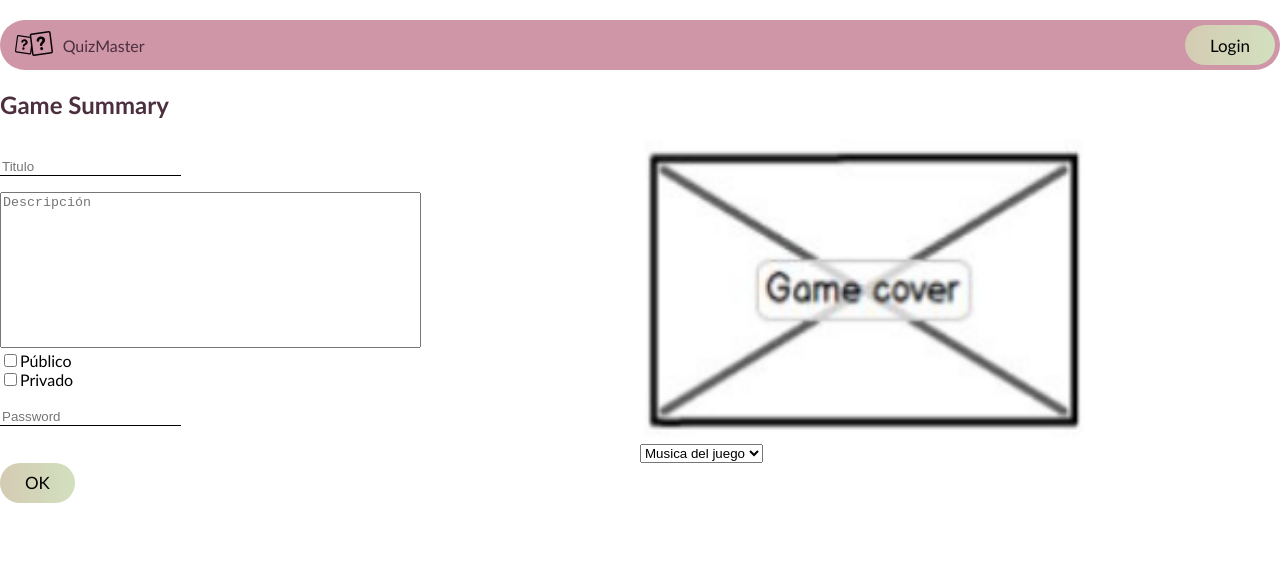
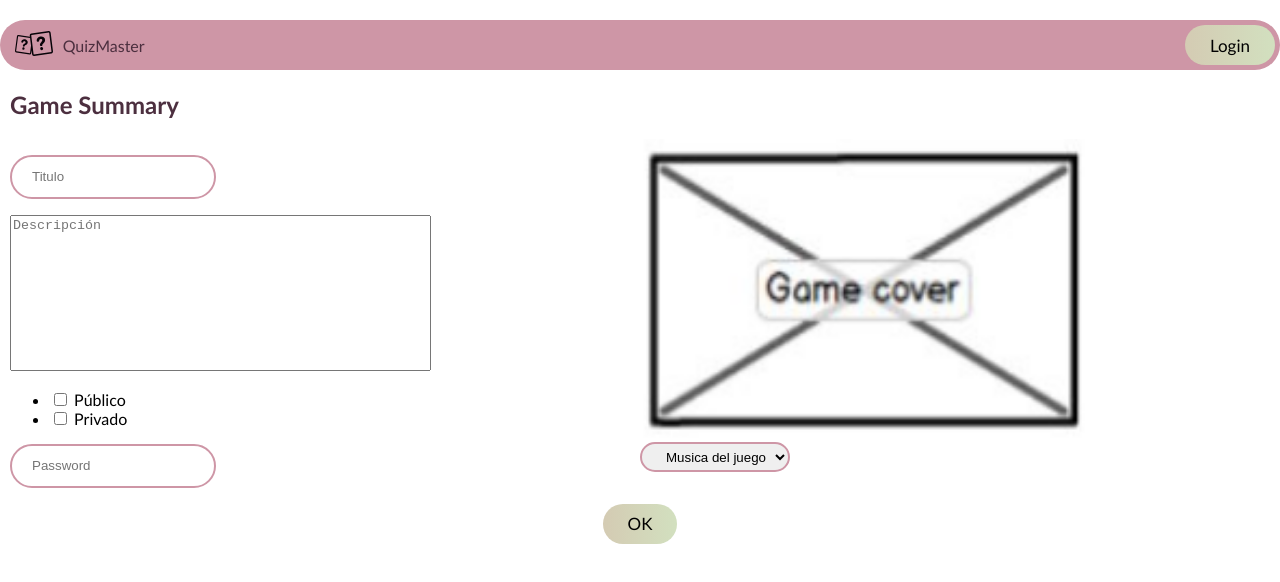
Before and after one commit to ElLucioVpe/labrianet, a React (Create React App) app in the folder App/webapp/: page /configurarJuego in a window 1280 px wide. Shown: the top 582 px of the page. Built offline with nearby package versions, Linux system fonts and the light colour scheme.

Commit message:
ConfigurarJuego 2.0
Con CheckBox y css mejorado por los cambios de lugares.

```diff
--- /dev/null
+++ b/App/webapp/src/Components/CheckBox.js
@@ -0,0 +1,11 @@
+import React from 'react'
+
+export const CheckBox = props => {
+    return (
+        <li>
+            <input key={props.id} onClick={props.handleCheckChieldElement} type="checkbox" checked={props.isChecked} value={props.value} /> {props.value}
+        </li>
+    )
+}
+
+export default CheckBox
--- a/App/webapp/src/Css/ConfigurarJuego.css
+++ b/App/webapp/src/Css/ConfigurarJuego.css
@@ -1,5 +1,9 @@
-.grid {
-    height: 100%; /*arreglo*/
+.configuracionJuego {
+    margin: 10px;
+}
+
+.grid-configuracionJuego {
+    height: 100%;
     display: grid;
     grid-template-columns: 50% 50%;
     grid-template-rows: 50% 50%;
@@ -8,6 +12,14 @@
             "seccion1-config seccion2-config";
 }
 
-.descripcion {
+.configuracionJuego input.input , select {
+    height: 30px;
+    border-radius: 25px;
+    border: 2px solid var(--main2);
+    padding: 5px;
+    padding-left: 20px;
+}
+
+.descripcion-juego {
     resize: none;
 }
--- a/App/webapp/src/Views/ConfigurarJuego.js
+++ b/App/webapp/src/Views/ConfigurarJuego.js
@@ -1,36 +1,56 @@
 import React from 'react'
-import Button from "../Components/Button";
+import CheckBox from "../Components/CheckBox";
+
 import "../Css/ConfigurarJuego.css";
 
 class ConfigurarJuego extends React.Component {
 
+    constructor(props) {
+        super(props)
+        this.state = {
+            privacidad: [
+                {id: 1, value: "Público", isChecked: false},
+                {id: 2, value: "Privado", isChecked: false}
+            ]
+        }
+    }
+
+    handleCheckChieldElement = (event) => {
+        let privacidad = this.state.privacidad
+        privacidad.forEach(item => {
+            if (item.value === event.target.value)
+                item.isChecked =  event.target.checked
+            else item.isChecked = false;
+        })
+        this.setState({privacidad: privacidad})
+    }
+
     render() {
         return (
-            <div className="configuracion">
+            <div className="configuracionJuego">
                 <form>
                     <h2>Game Summary</h2>
-                    <div className="grid">
+                    <div className="grid-configuracionJuego">
                         <div className="seccion1-config">
                             <p>
-                                <input type="text" name="titulo" placeholder="Titulo"/>
+                                <input className="input" type="text" name="titulo" placeholder="Titulo"/>
                             </p>
-                            <textarea className="descripcion" placeholder="Descripción" rows="10" cols="50">
+                            <textarea className="descripcion-juego" placeholder="Descripción" rows="10" cols="50">
                             </textarea><br/>
 
-                            <label>
-                                <input type="checkbox" onChange={this.PrivacidadOnChange} className="esPrivado"
-                                       value="false" name="privacidad"/>Público</label>
-                            <br/>
-                            <label>
-                                <input type="checkbox" className="esPrivado" value="true"
-                                       name="privacidad"/>Privado</label>
-                            <p><input type="text" name="password" placeholder="Password"/></p>
+                            <ul>
+                                {
+                                    this.state.privacidad.map((item) => {
+                                        return (<CheckBox handleCheckChieldElement={this.handleCheckChieldElement} {...item} />)
+                                    })
+                                }
+                            </ul>
+                            <p><input className="input" type="text" name="password" placeholder="Password"/></p>
 
                         </div>
 
                         <div className="seccion2-config">
-                            <img id="gamecover" width="450" height="300" src="../../img/gamecover.png"
-                                 placeholder="GameCover"/>
+                            <img id="gamecover" width="450" height="300" src="../../img/gamecover.png" placeholder="GameCover"/>
                             <br/>
                             <select id="musica-juego">
                                 <option selected>Musica del juego</option>
@@ -40,24 +60,15 @@ class ConfigurarJuego extends React.Component {
 
                         </div>
                     </div>
-                    <input type="submit" className="btn-regular" value="OK"/>
+                    <center>
+                        <input type="submit" className="btn-regular" value="OK"/>
+                    </center>
+
+
                 </form>
             </div>
         )
     }
-
-    PrivacidadOnChange() {
-        /*$("input:checkbox").on('click', function () {
-            let $box = $(this);
-            if ($box.is(":checked")) {
-                let group = "input:checkbox[name='" + $box.attr("name") + "']";
-                $(group).prop("checked", false);
-                $box.prop("checked", true);
-            } else {
-                $box.prop("checked", false);
-            }
-        });*/
-    }
 }
 
 export default ConfigurarJuego
```
